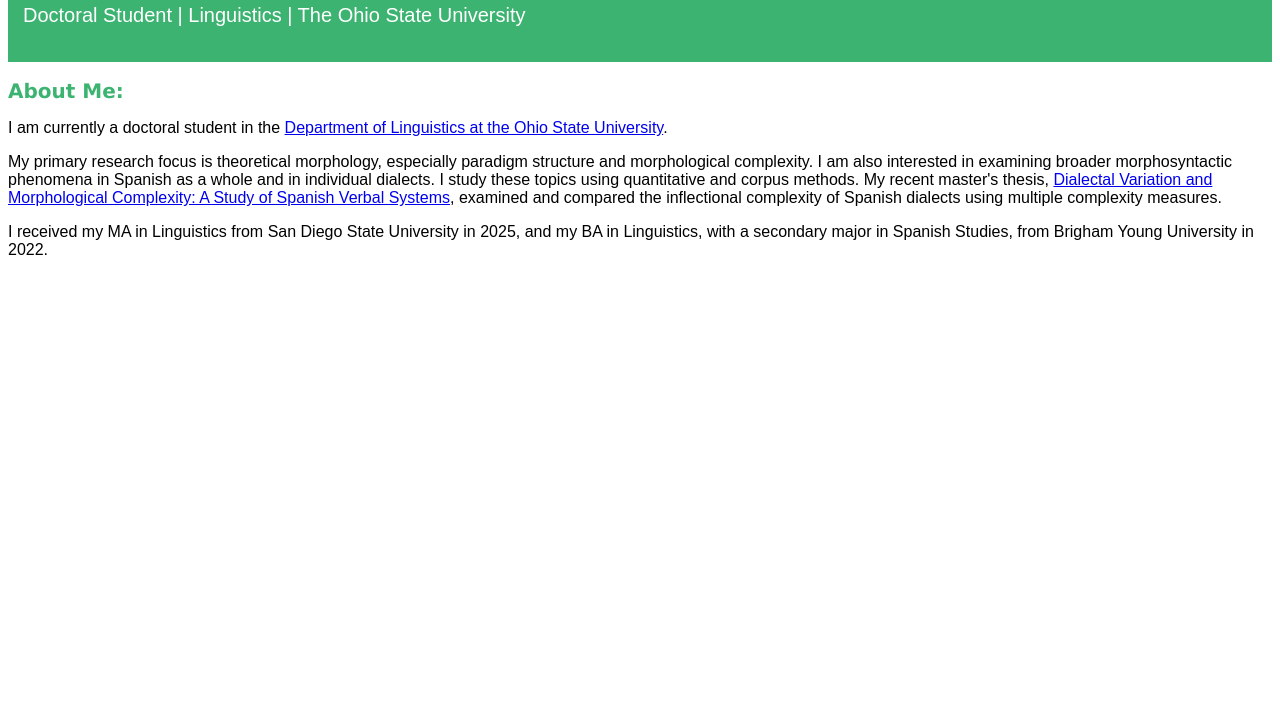
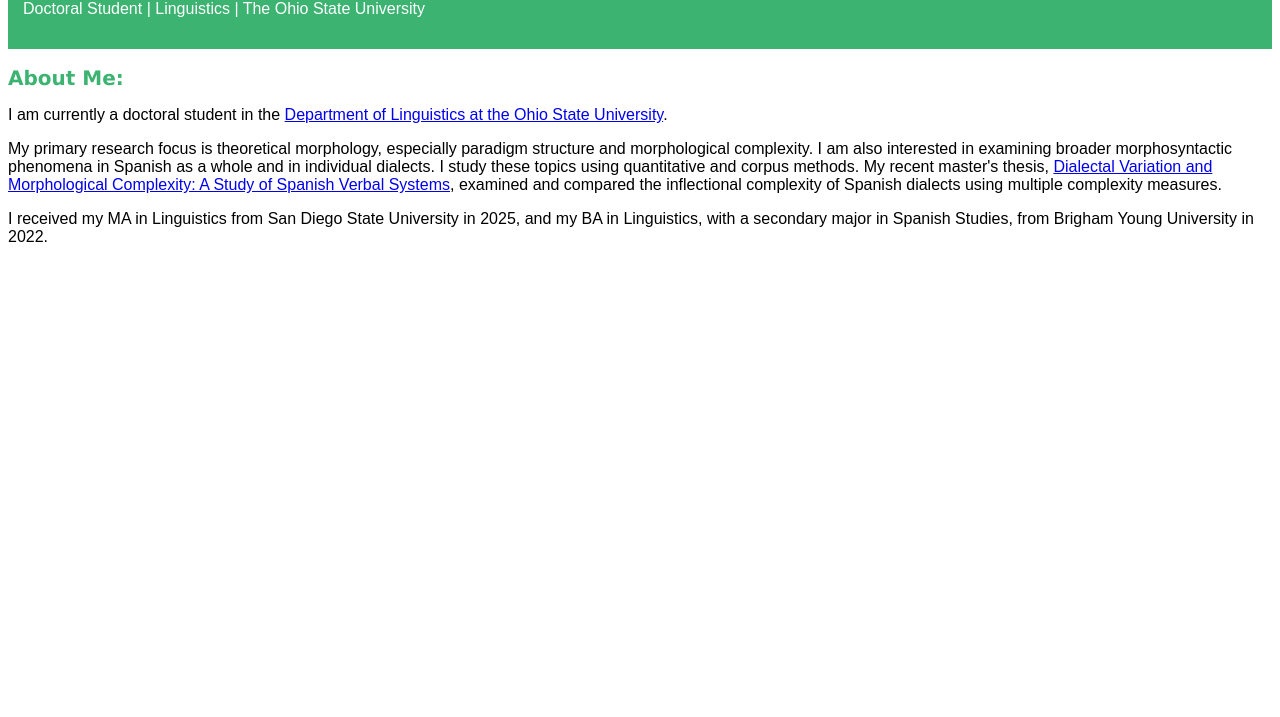
Before and after one commit to spencer-pog/spencer-pog.github.io, a plain HTML site: page index.html in a window 1280 px wide. Shown: the part 83-800 px from the top of the page. Drawn offline with Linux system fonts and the light colour scheme.

Commit message:
Update index.html

```diff
--- a/index.html
+++ b/index.html
@@ -10,7 +10,7 @@
 
 <header>
 	<h1>Spencer Poggemann</h1>
-	<p style="color:White; font-size:125%">Doctoral Student | Linguistics | The Ohio State University</p>
+	<p style="color:White;">Doctoral Student | Linguistics | The Ohio State University</p>
 </header>
 
 	<div id="left">
```
